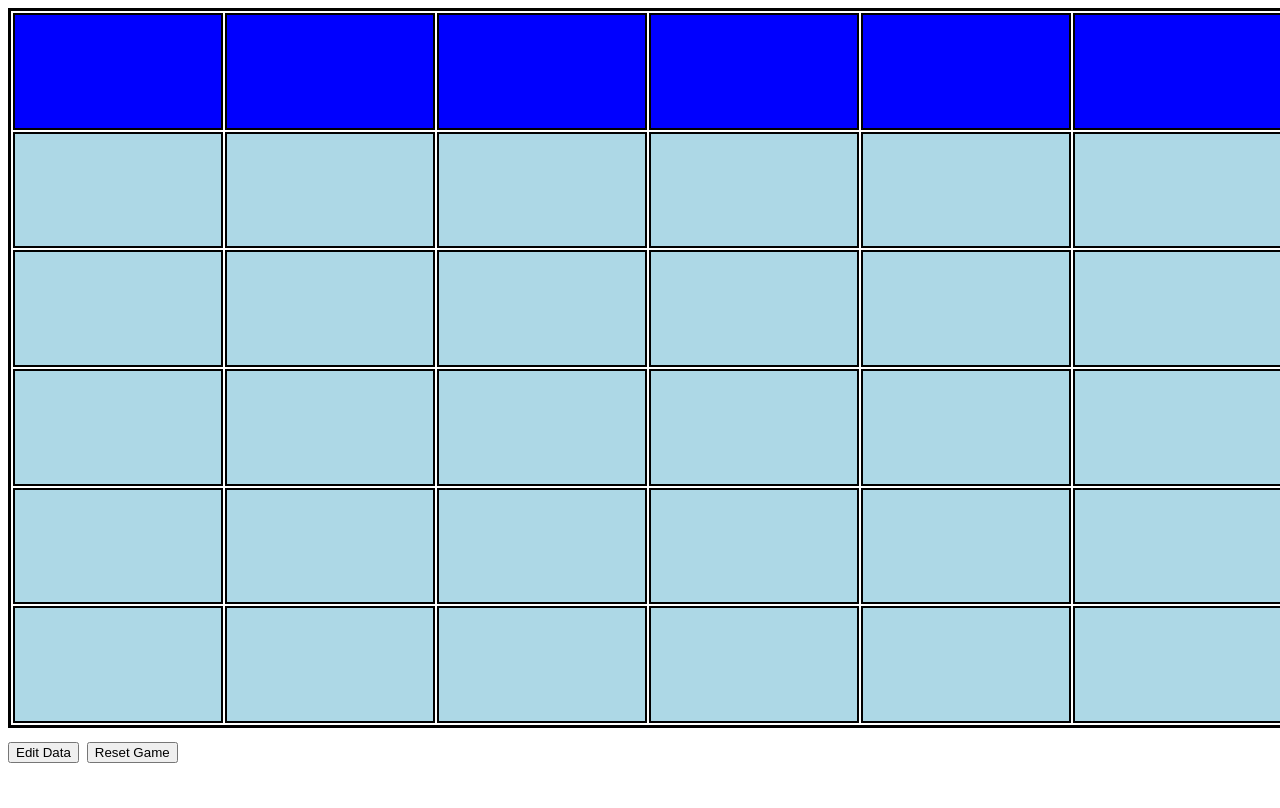
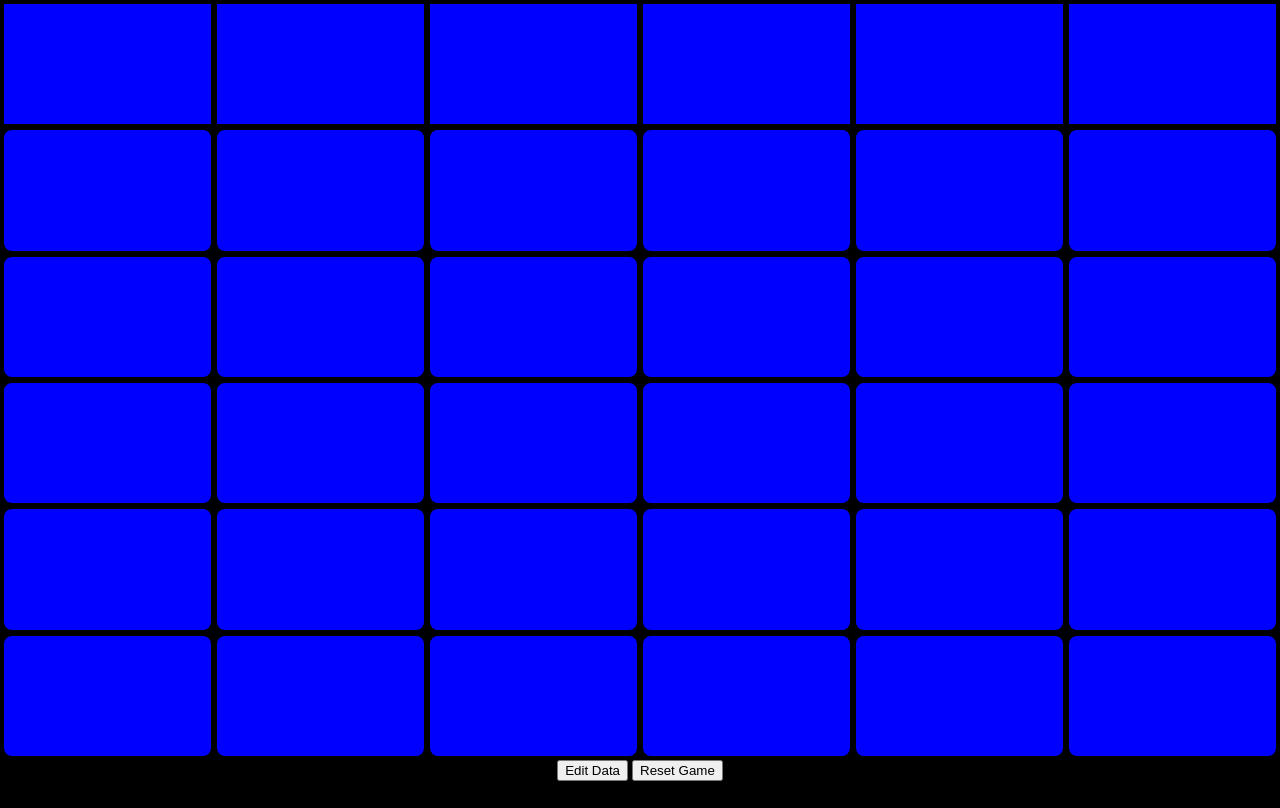
Before and after one commit to travislc8/Jeopardy, a plain HTML site: page index.html in a window 1280 px wide. Drawn offline with Linux system fonts and the light colour scheme.

Commit message:
Set color scheme

```diff
--- a/functions.js
+++ b/functions.js
@@ -113,6 +113,7 @@ function playGame(form) {
         }
     }
     window.location.href = "index.html";
+    console.log(localStorage);
 }
 
 function fillForm() {
@@ -155,6 +156,7 @@ function fillForm() {
 
 function getData() {
     console.log("in get");
+    console.log(localStorage);
     var catagories = [];
     var questions = [];
     var answers = [];
--- a/index.css
+++ b/index.css
@@ -2,14 +2,14 @@ html,
 body {
     width: 100%;
     height: 100%;
-    font-size: xx-large;
+    margin: 0%;
+    background-color: black;
 }
 
 table {
-    border: solid 3px black;
+    table-layout: fixed;
     width: 100%;
-    height: 90%;
-
+    height: 95%;
 }
 
 table tr td {
@@ -18,12 +18,16 @@ table tr td {
 }
 
 table .questions td {
-    background-color: lightblue;
+    font-weight: bold;
+    color: orange;
+    border-radius: 10px;
+    background-color: blue;
     font-size: 3em;
     cursor: pointer;
 }
 
 table .catagories td {
+    color: white;
     background-color: blue;
     font-size: xx-large;
 }
@@ -34,12 +38,20 @@ table .questions td:hover {
 
 .questions {
     height: 15%;
-    width: 100%;
+    width: 15%;
     border: solid 2px black;
 }
 
 .catagories {
     height: 15%;
-    width: 100%;
+    width: 15%;
     border: solid 2px black;
 }
+
+.nav {
+    padding: auto;
+    height: 5%;
+    display: block;
+    margin: auto;
+    text-align: center;
+}
--- a/question.css
+++ b/question.css
@@ -1,12 +1,15 @@
 html,
 body {
+    margin: 0%;
     width: 100%;
     height: 100%;
-    text-align: center;
-    background-color: blue;
 }
 
-p {
+div {
+    text-align: center;
+    width: 100%;
+    height: 100%;
+    background-image: linear-gradient(blue, darkblue);
     font-size: 8em;
     color: white;
     cursor: default;
```
Also changed, not shown: answer.html (+2 -1 lines), question.html (+2 -1 lines).
